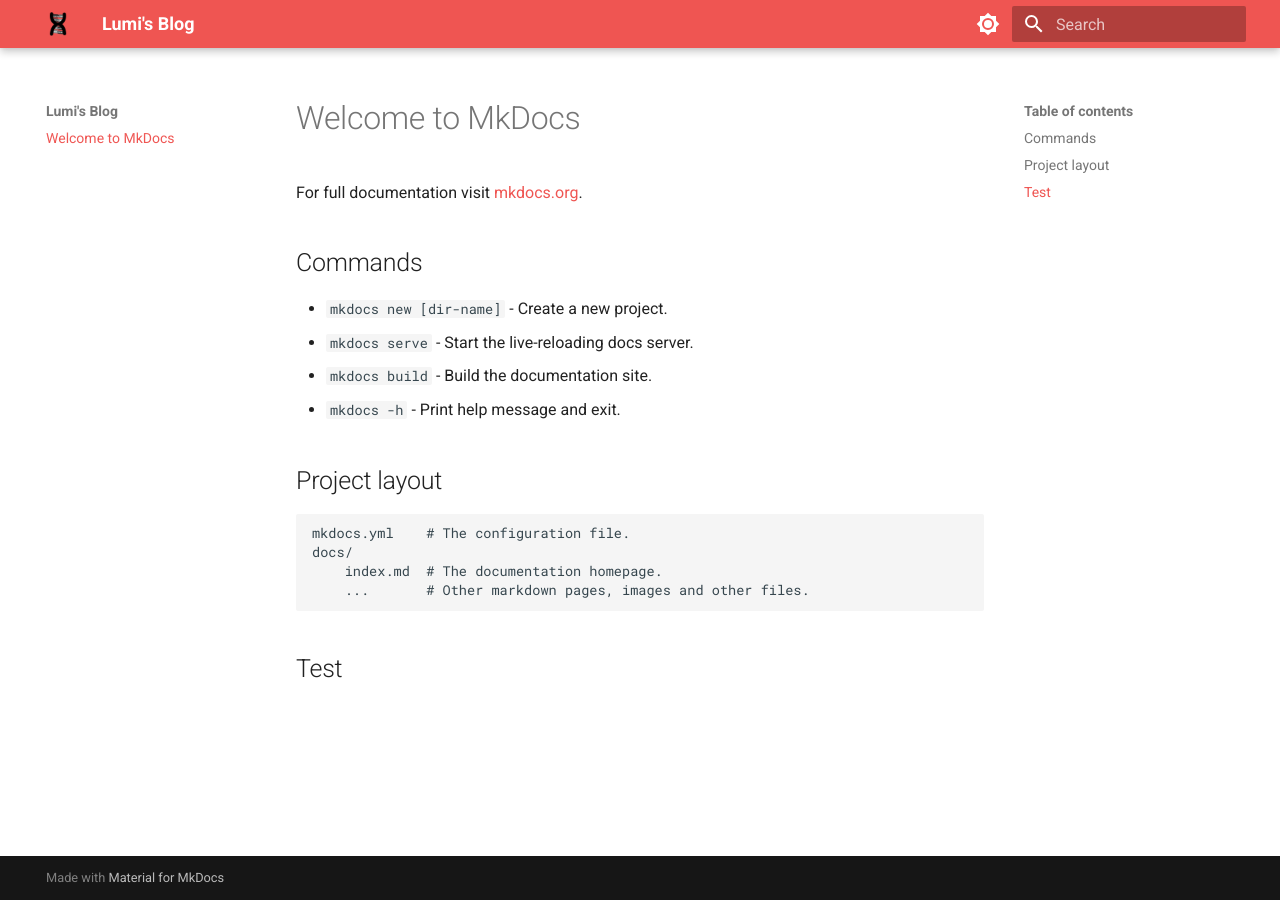
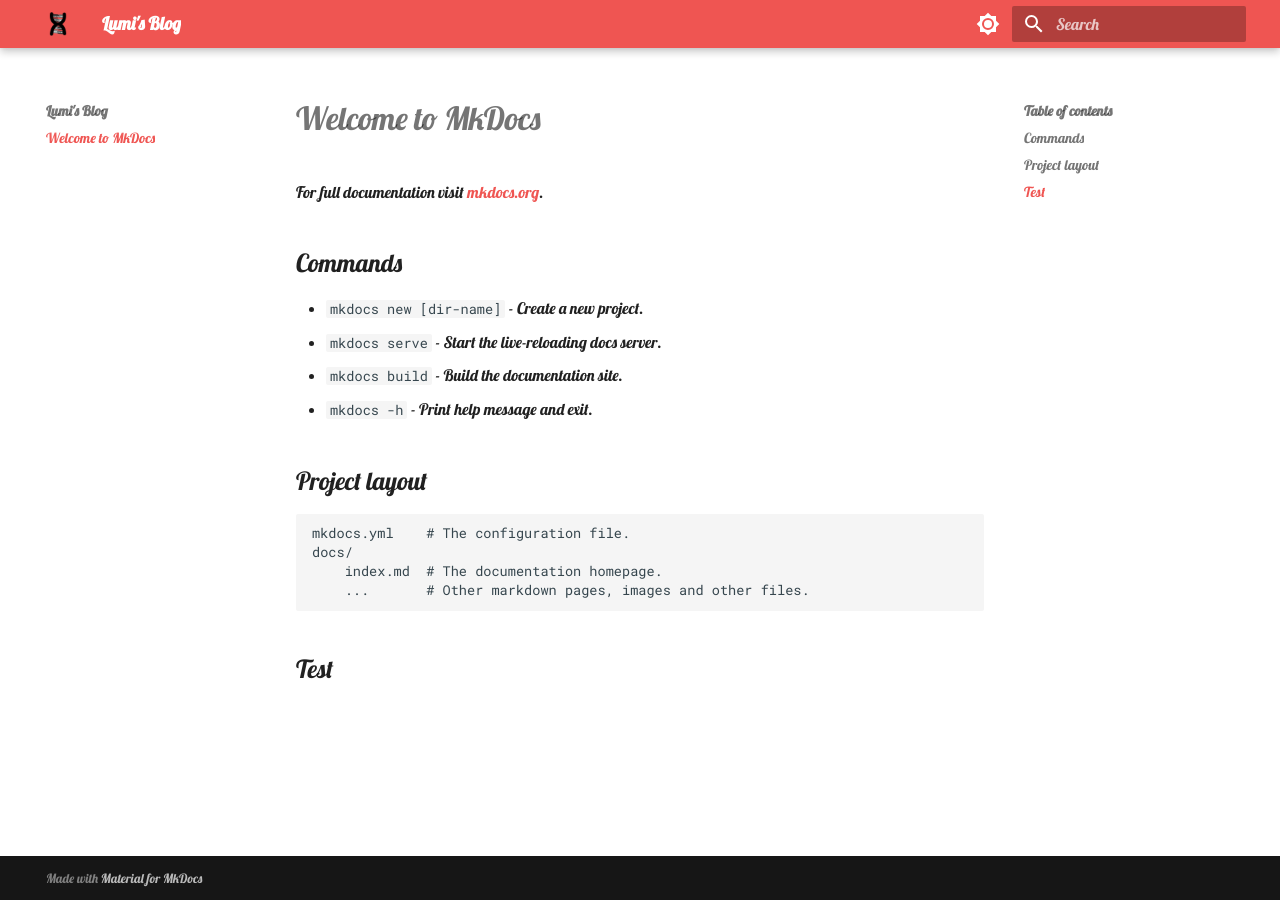
Before and after one commit to BHAAA-ZLM/BHAAA-ZLM.github.io, an MkDocs documentation site: the page built from docs/index.md, in a window 1280 px wide. Built offline with MkDocs 1.6.1 and Material for MkDocs 9.7.7, drawn with Linux system fonts in a browser that asks for light colours.

Commit message:
change font and favicon

```diff
--- a/mkdocs.yml
+++ b/mkdocs.yml
@@ -4,7 +4,10 @@
 site_description: Lumi's Blog
 
 theme:
+  font:
+    text: Lobster
   logo: assets/fatLogo.png
+  favicon: assets/fatLogo.png
   name: material
   palette:
     # Palette toggle for light mode
```
